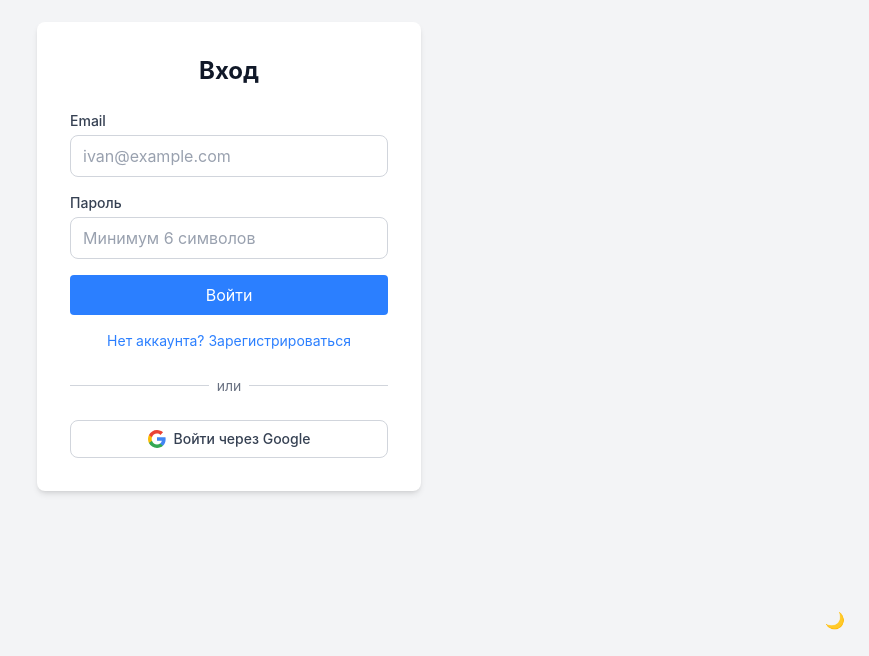
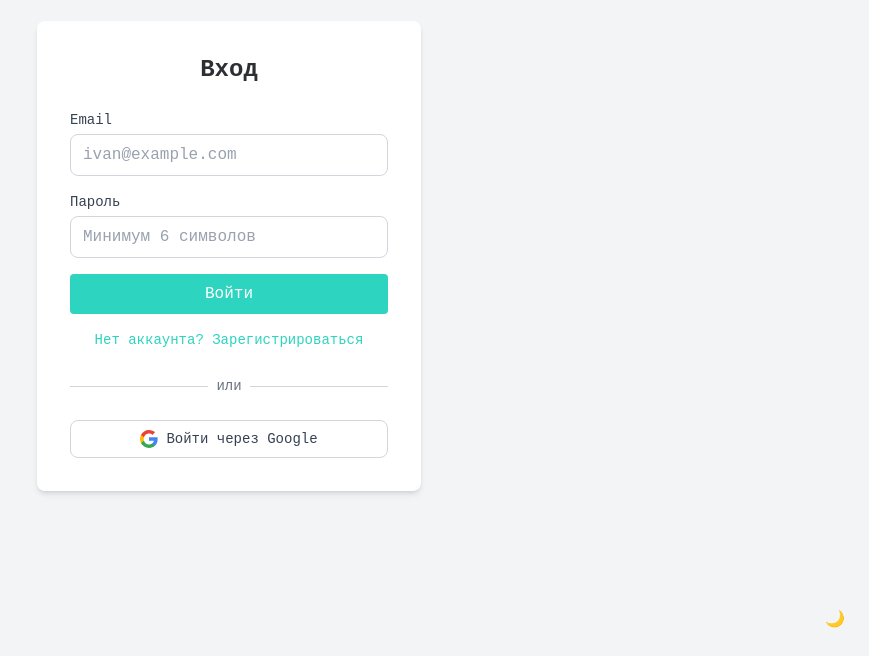
Before and after one commit to Alexbeard1998/resume-builder, a React (Vite) app: page /login in a window 1280 px wide. Shown: the part 144-800 px from the top of the page, without its empty margins (411-1280 px from the left). Built offline with nearby package versions, Linux system fonts and the light colour scheme; no server answers.

Commit message:
style: update fonts to IBM Plex Mono and color palette (asphalt/aquamarine)

```diff
--- a/src/index.css
+++ b/src/index.css
@@ -1,4 +1,33 @@
 @import "tailwindcss";
+
+/* 1. Подключаем шрифт IBM Plex Mono из Google Fonts */
+@import url('https://fonts.googleapis.com/css2?family=IBM+Plex+Mono:wght@400;500;600;700&display=swap');
+
+/* 2. Настраиваем тему Tailwind v4 */
+@theme {
+  /* Устанавливаем шрифт по умолчанию для всего приложения */
+  --font-sans: "IBM Plex Mono", monospace;
+
+  /* Переопределяем цвета */
+  --color-gray-50: #f9fafb;   /* Светлая тема (фон) */
+  --color-gray-100: #f3f4f6;  /* Светлая тема (карточки) */
+
+  /* Тёмная тема: "Мокрый асфальт" */
+  --color-gray-800: #3a3e44;  /* Границы/поле ввода в темной теме */
+  --color-gray-900: #2C2F33;  /* Карточки/шапка в темной теме */
+  --color-black: #1e2023;     /* Главный фон в темной теме */
+
+  /* Акцент: "Аквамарин" */
+  --color-blue-500: #2DD4BF;  /* Главный акцент (кнопки) */
+  --color-blue-600: #14B8A6;  /* Акцент при наведении (hover) */
+  --color-blue-400: #5EEAD4;  /* Акцент для текста/иконок */
+  --color-blue-900: #134E4A;  /* Акцент для фонов бейджей в темной теме */
+  --color-blue-950: #042F2E;  /* Акцент для фонов в темной теме */
+
+  /* Цвета для тегов/бейджей */
+  --color-green-500: #22c55e;
+  --color-red-500: #ef4444;
+}
 
 @custom-variant dark (&:where(.dark, .dark *));
 
```
